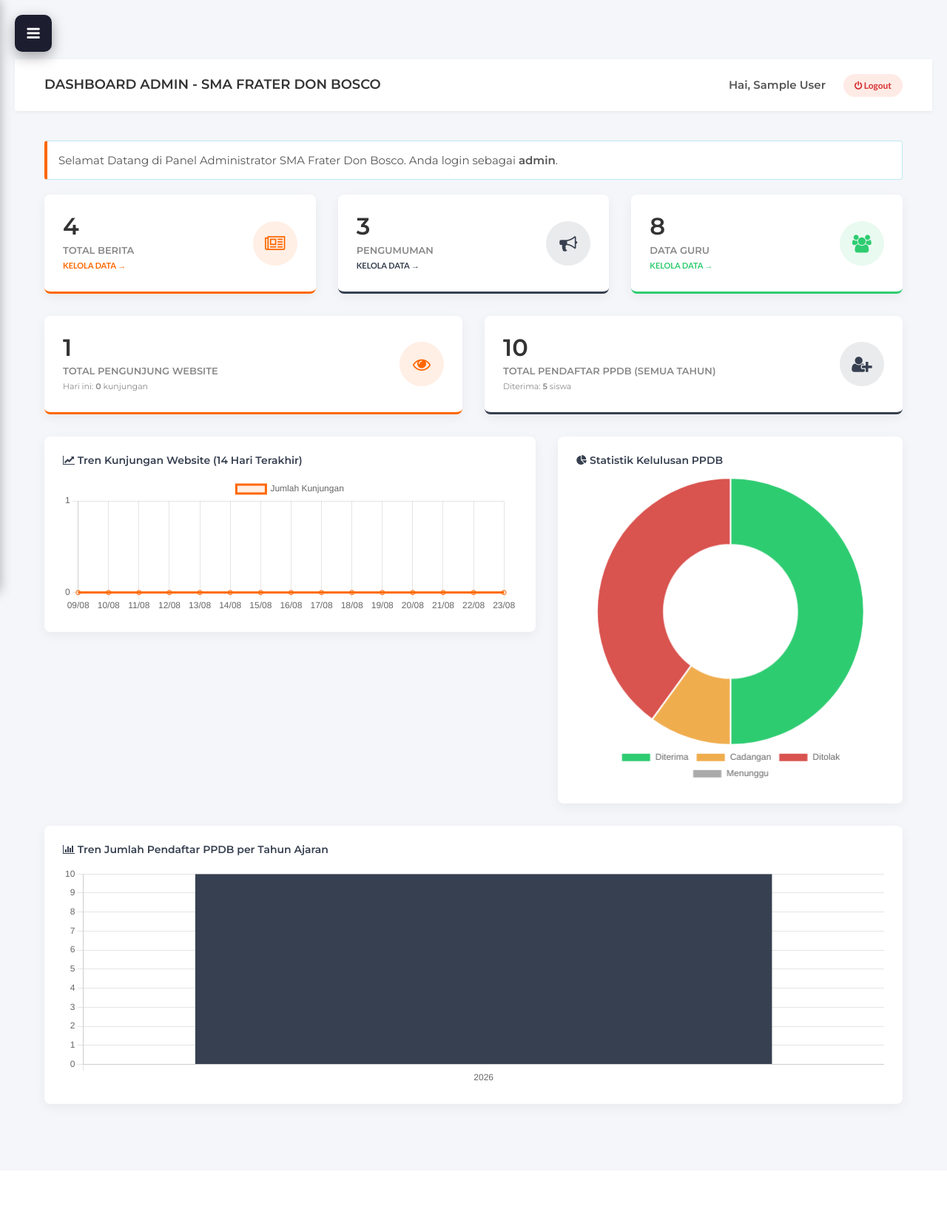
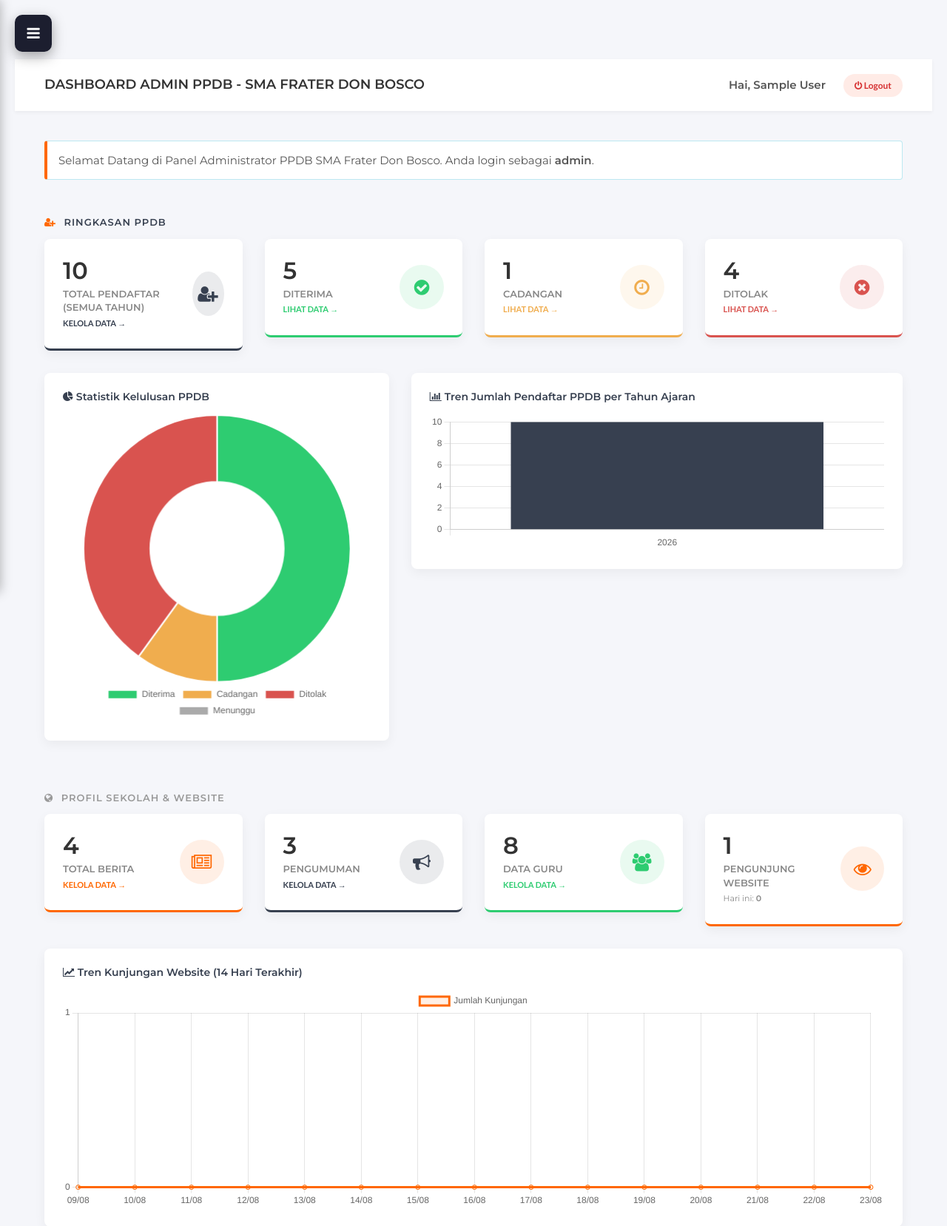
Before and after one commit to eternalsugarzy/WebInformasiSekolah, a PHP site: page /admin in a window 1280 px wide. Shown: the top 1657 px of the page at 74% size. Before the commit the page ends 1503 px from the top, so only its background shows below. Run offline with PHP 8.4, Linux system fonts and the light colour scheme; the visitor is signed in with stand-in values (Sample User, id 1); data comes from the database, SQL or seed files in the repository.

Commit message:
Fokuskan branding admin & prioritaskan ringkasan PPDB di dashboard
- Ubah judul/heading halaman login & dashboard admin jadi "Admin PPDB"
- Susun ulang dashboard: kartu & grafik ringkasan PPDB (total pendaftar,
  diterima, cadangan, ditolak) naik ke bagian paling atas, statistik
  profil sekolah (berita/pengumuman/guru/pengunjung) jadi bagian sekunder
- Tambah varian warna kartu (card-yellow, card-red) untuk status Cadangan
  & Ditolak, selaras dengan warna di grafik donut kelulusan

Co-Authored-By: Claude Sonnet 5 <noreply@anthropic.com>

```diff
--- a/controllers/DashboardController.php
+++ b/controllers/DashboardController.php
@@ -39,7 +39,7 @@ class DashboardController {
         $statistik_kelulusan = $ppdbModel->getStatistikKelulusan();
 
         // 4. Siapkan Data untuk View
-        $title = "Dashboard Admin - SMA Frater Don Bosco";
+        $title = "Dashboard Admin PPDB - SMA Frater Don Bosco";
         $nama_admin = $_SESSION['admin_nama'];
 
         // 5. Panggil View Dashboard
--- a/views/admin/dashboard.php
+++ b/views/admin/dashboard.php
@@ -12,13 +12,84 @@ require_once 'template/sidebar.php';
         <div class="row">
             <div class="col-md-12">
                 <div class="alert alert-info" style="border-left: 4px solid #FF6700; background: #fff; color: #555;">
-                    Selamat Datang di Panel Administrator SMA Frater Don Bosco. Anda login sebagai <b><?php echo $_SESSION['admin_level']; ?></b>.
+                    Selamat Datang di Panel Administrator PPDB SMA Frater Don Bosco. Anda login sebagai <b><?php echo $_SESSION['admin_level']; ?></b>.
+                </div>
+            </div>
+        </div>
+
+        <h5 class="section-heading"><i class="fa fa-user-plus"></i> Ringkasan PPDB</h5>
+        <div class="row">
+            <div class="col-md-3">
+                <div class="stat-card card-blue">
+                    <div class="stat-content">
+                        <h3><?php echo array_sum($statistik_kelulusan); ?></h3>
+                        <p>Total Pendaftar (Semua Tahun)</p>
+                        <a href="pendaftar_ppdb.php" style="font-size:11px; color:#374050; font-weight:bold; text-decoration:none;">KELOLA DATA &rarr;</a>
+                    </div>
+                    <div class="stat-icon">
+                        <i class="fa fa-user-plus"></i>
+                    </div>
+                </div>
+            </div>
+
+            <div class="col-md-3">
+                <div class="stat-card card-green">
+                    <div class="stat-content">
+                        <h3><?php echo $statistik_kelulusan['Diterima']; ?></h3>
+                        <p>Diterima</p>
+                        <a href="pendaftar_ppdb.php" style="font-size:11px; color:#2ecc71; font-weight:bold; text-decoration:none;">LIHAT DATA &rarr;</a>
+                    </div>
+                    <div class="stat-icon">
+                        <i class="fa fa-check-circle"></i>
+                    </div>
+                </div>
+            </div>
+
+            <div class="col-md-3">
+                <div class="stat-card card-yellow">
+                    <div class="stat-content">
+                        <h3><?php echo $statistik_kelulusan['Cadangan']; ?></h3>
+                        <p>Cadangan</p>
+                        <a href="pendaftar_ppdb.php" style="font-size:11px; color:#f0ad4e; font-weight:bold; text-decoration:none;">LIHAT DATA &rarr;</a>
+                    </div>
+                    <div class="stat-icon">
+                        <i class="fa fa-clock-o"></i>
+                    </div>
+                </div>
+            </div>
+
+            <div class="col-md-3">
+                <div class="stat-card card-red">
+                    <div class="stat-content">
+                        <h3><?php echo $statistik_kelulusan['Ditolak']; ?></h3>
+                        <p>Ditolak</p>
+                        <a href="pendaftar_ppdb.php" style="font-size:11px; color:#d9534f; font-weight:bold; text-decoration:none;">LIHAT DATA &rarr;</a>
+                    </div>
+                    <div class="stat-icon">
+                        <i class="fa fa-times-circle"></i>
+                    </div>
                 </div>
             </div>
         </div>
 
         <div class="row">
-            <div class="col-md-4">
+            <div class="col-md-5">
+                <div style="background: #fff; padding: 25px; border-radius: 8px; box-shadow: 0 5px 15px rgba(0,0,0,0.05); margin-bottom: 30px;">
+                    <h5 style="margin-top:0;"><i class="fa fa-pie-chart"></i> Statistik Kelulusan PPDB</h5>
+                    <canvas id="chartKelulusan" height="150"></canvas>
+                </div>
+            </div>
+            <div class="col-md-7">
+                <div style="background: #fff; padding: 25px; border-radius: 8px; box-shadow: 0 5px 15px rgba(0,0,0,0.05); margin-bottom: 30px;">
+                    <h5 style="margin-top:0;"><i class="fa fa-bar-chart"></i> Tren Jumlah Pendaftar PPDB per Tahun Ajaran</h5>
+                    <canvas id="chartTrenPendaftar" height="90"></canvas>
+                </div>
+            </div>
+        </div>
+
+        <h5 class="section-heading secondary"><i class="fa fa-globe"></i> Profil Sekolah &amp; Website</h5>
+        <div class="row">
+            <div class="col-md-3">
                 <div class="stat-card card-orange">
                     <div class="stat-content">
                         <h3><?php echo $total_berita; ?></h3>
@@ -31,7 +102,7 @@ require_once 'template/sidebar.php';
                 </div>
             </div>
 
-            <div class="col-md-4">
+            <div class="col-md-3">
                 <div class="stat-card card-blue">
                     <div class="stat-content">
                         <h3><?php echo $total_pengumuman; ?></h3>
@@ -44,7 +115,7 @@ require_once 'template/sidebar.php';
                 </div>
             </div>
 
-            <div class="col-md-4">
+            <div class="col-md-3">
                 <div class="stat-card card-green">
                     <div class="stat-content">
                         <h3><?php echo $total_guru; ?></h3>
@@ -56,46 +127,17 @@ require_once 'template/sidebar.php';
                     </div>
                 </div>
             </div>
-        </div>
 
-        <div class="row">
-            <div class="col-md-6">
+            <div class="col-md-3">
                 <div class="stat-card card-orange">
                     <div class="stat-content">
                         <h3><?php echo $total_pengunjung; ?></h3>
-                        <p>Total Pengunjung Website</p>
-                        <span style="font-size:11px; color:#888;">Hari ini: <b><?php echo $pengunjung_hari_ini; ?></b> kunjungan</span>
+                        <p>Pengunjung Website</p>
+                        <span style="font-size:11px; color:#888;">Hari ini: <b><?php echo $pengunjung_hari_ini; ?></b></span>
                     </div>
                     <div class="stat-icon">
                         <i class="fa fa-eye"></i>
                     </div>
-                </div>
-            </div>
-            <div class="col-md-6">
-                <div class="stat-card card-blue">
-                    <div class="stat-content">
-                        <h3><?php echo array_sum($statistik_kelulusan); ?></h3>
-                        <p>Total Pendaftar PPDB (Semua Tahun)</p>
-                        <span style="font-size:11px; color:#888;">Diterima: <b><?php echo $statistik_kelulusan['Diterima']; ?></b> siswa</span>
-                    </div>
-                    <div class="stat-icon">
-                        <i class="fa fa-user-plus"></i>
-                    </div>
-                </div>
-            </div>
-        </div>
-
-        <div class="row">
-            <div class="col-md-7">
-                <div style="background: #fff; padding: 25px; border-radius: 8px; box-shadow: 0 5px 15px rgba(0,0,0,0.05); margin-bottom: 30px;">
-                    <h5 style="margin-top:0;"><i class="fa fa-line-chart"></i> Tren Kunjungan Website (14 Hari Terakhir)</h5>
-                    <canvas id="chartPengunjung" height="90"></canvas>
-                </div>
-            </div>
-            <div class="col-md-5">
-                <div style="background: #fff; padding: 25px; border-radius: 8px; box-shadow: 0 5px 15px rgba(0,0,0,0.05); margin-bottom: 30px;">
-                    <h5 style="margin-top:0;"><i class="fa fa-pie-chart"></i> Statistik Kelulusan PPDB</h5>
-                    <canvas id="chartKelulusan" height="150"></canvas>
                 </div>
             </div>
         </div>
@@ -103,8 +145,8 @@ require_once 'template/sidebar.php';
         <div class="row">
             <div class="col-md-12">
                 <div style="background: #fff; padding: 25px; border-radius: 8px; box-shadow: 0 5px 15px rgba(0,0,0,0.05); margin-bottom: 30px;">
-                    <h5 style="margin-top:0;"><i class="fa fa-bar-chart"></i> Tren Jumlah Pendaftar PPDB per Tahun Ajaran</h5>
-                    <canvas id="chartTrenPendaftar" height="80"></canvas>
+                    <h5 style="margin-top:0;"><i class="fa fa-line-chart"></i> Tren Kunjungan Website (14 Hari Terakhir)</h5>
+                    <canvas id="chartPengunjung" height="80"></canvas>
                 </div>
             </div>
         </div>
--- a/views/admin/login_view.php
+++ b/views/admin/login_view.php
@@ -4,7 +4,7 @@
         <meta charset="utf-8">
         <meta http-equiv="X-UA-Compatible" content="IE=edge">
         <meta name="viewport" content="width=device-width, initial-scale=1">
-        <title>Login Admin - SMA Frater Don Bosco</title>
+        <title>Login Admin PPDB - SMA Frater Don Bosco</title>
 
         <link href="https://fonts.googleapis.com/css?family=Lato:700%7CMontserrat:400,600" rel="stylesheet">
 
@@ -63,7 +63,7 @@
                             <div class="login-content">
                                 <div class="login-header">
                                     <img src="../img/logo.png" alt="logo">
-                                    <h3 style="margin:0; font-size: 22px; text-transform: uppercase;">Admin Login</h3>
+                                    <h3 style="margin:0; font-size: 22px; text-transform: uppercase;">Admin Login PPDB</h3>
                                 </div>
 
                                 <?php if (isset($error)): ?>
--- a/views/admin/template/header.php
+++ b/views/admin/template/header.php
@@ -76,6 +76,15 @@
         .card-blue .stat-icon { background: rgba(55, 64, 80, 0.1); color: #374050; }
         .card-green { border-bottom-color: #2ecc71; }
         .card-green .stat-icon { background: rgba(46, 204, 113, 0.1); color: #2ecc71; }
+        .card-yellow { border-bottom-color: #f0ad4e; }
+        .card-yellow .stat-icon { background: rgba(240, 173, 78, 0.1); color: #f0ad4e; }
+        .card-red { border-bottom-color: #d9534f; }
+        .card-red .stat-icon { background: rgba(217, 83, 79, 0.1); color: #d9534f; }
+
+        .section-heading { margin: 30px 0 15px; font-size: 13px; font-weight: 700; text-transform: uppercase; letter-spacing: 1px; color: #374050; }
+        .section-heading.secondary { color: #999; margin-top: 40px; }
+        .section-heading i { color: #FF6700; margin-right: 6px; }
+        .section-heading.secondary i { color: #999; }
 
         .btn-logout { background: #ffebe6; color: #d63031; padding: 8px 15px; border-radius: 20px; font-size: 12px; font-weight: 700; text-decoration: none; transition: 0.3s; }
         .btn-logout:hover { background: #d63031; color: #fff; text-decoration: none; }
```
